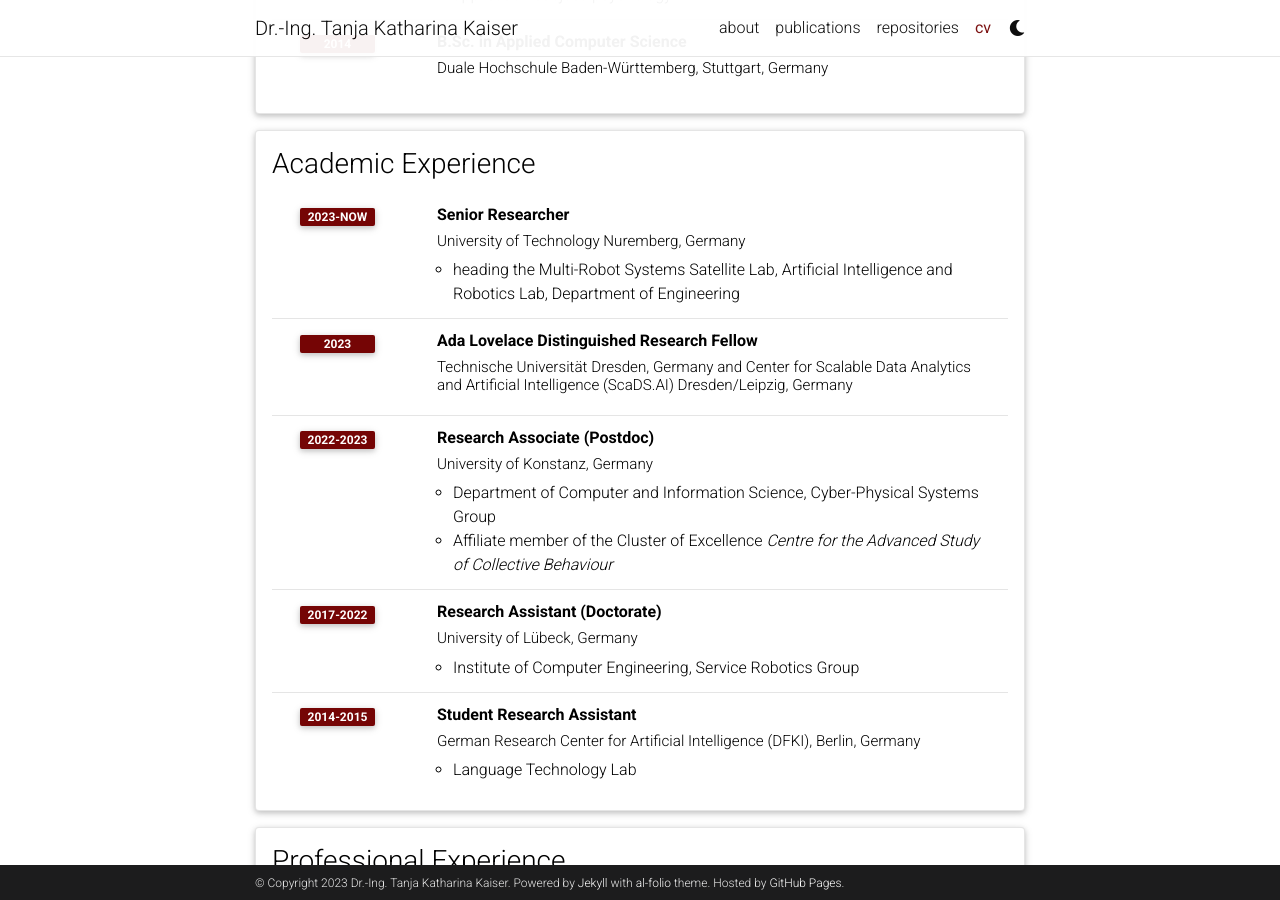
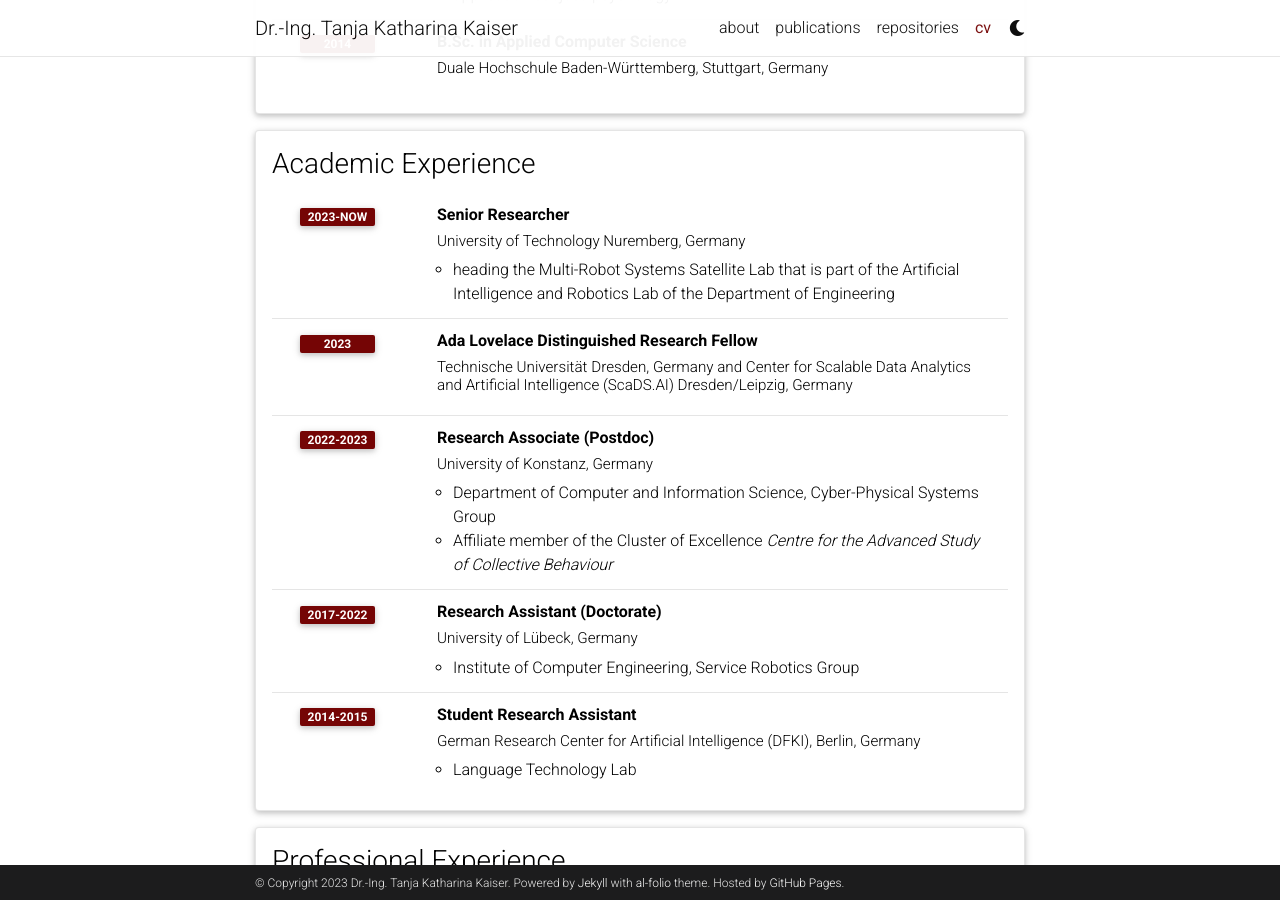
Before and after one commit to msminirobot/msminirobot.github.io, a Jekyll site: the page built from _pages/cv.md, in a window 1280 px wide and 900 px high, scrolled down 897 px. Built offline with Jekyll 4.4.1, drawn with Linux system fonts in a browser that asks for light colours; comment, search, counter and statistics services are not loaded; a style sheet for code colours, icons or effects is not loaded.

Commit message:
Update cv.yml

```diff
--- a/_data/cv.yml
+++ b/_data/cv.yml
@@ -38,7 +38,7 @@
       institution: University of Technology Nuremberg, Germany
       year: 2023-now
       description:
-        - heading the Multi-Robot Systems Satellite Lab, Artificial Intelligence and Robotics Lab, Department of Engineering
+        - heading the Multi-Robot Systems Satellite Lab that is part of the Artificial Intelligence and Robotics Lab of the Department of Engineering
     - title: Ada Lovelace Distinguished Research Fellow
       institution: Technische Universität Dresden, Germany and Center for Scalable Data Analytics and Artificial Intelligence (ScaDS.AI) Dresden/Leipzig, Germany
       year: 2023
```
